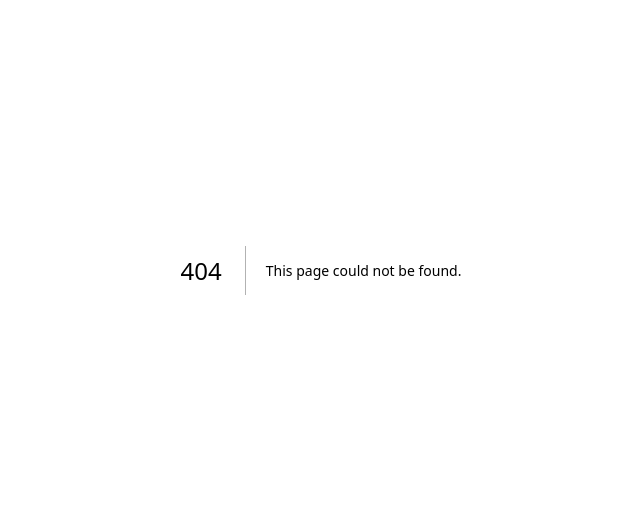
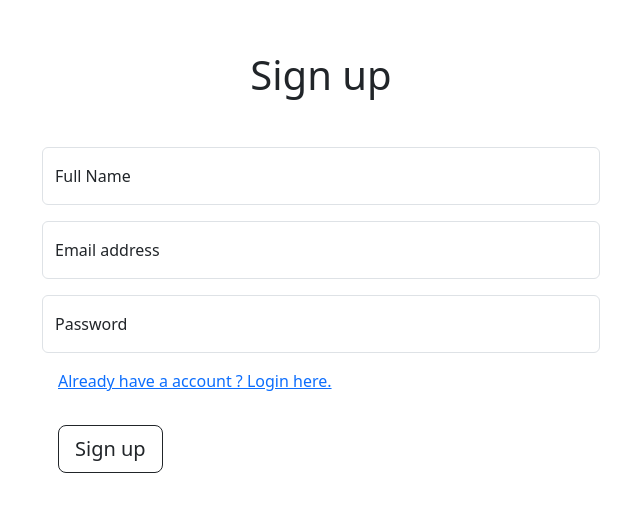
Before and after one commit to ataur39n-sharif/docs-sharing-frontend, a Next.js app: page /signup in a window 1280 px wide. Before the commit this address had no page. Shown: the part 130-642 px from the top of the page, without its empty margins (319-959 px from the left). Built offline with nearby package versions, Linux system fonts and the light colour scheme.

Commit message:
basic login and register page added

```diff
--- a/src/Redux/features/Socket/socket.slice.ts
+++ b/src/Redux/features/Socket/socket.slice.ts
@@ -30,19 +30,21 @@ const SocketSlice = createSlice({
                         id: action.payload.id
                     }
                 })
-                // newSocket.emit('hello', newSocket)
                 newSocket.on('connection', () => {
                 })
-
-                console.log(newSocket);
                 state.socket = newSocket as any
             }
         },
+        updateLogs: (state, action: PayloadAction<TLog>) => {
+            console.log(action.payload);
+
+            state.logs.push(action.payload)
+        }
     }
 })
 
 export const {
-    connectSocket
+    connectSocket, updateLogs
 } = SocketSlice.actions
 
 export default SocketSlice.reducer;
--- /dev/null
+++ b/src/pages/signup.tsx
@@ -0,0 +1,43 @@
+import Link from "next/link"
+import { Button, FloatingLabel, Form } from "react-bootstrap"
+
+const SignUp = () => {
+    return (
+        <div className="container d-flex justify-content-center align-items-center" style={{
+            height: '100vh'
+        }}>
+            <div className="w-50">
+                <h1 className="mb-5 text-center">Sign up</h1>
+                <div >
+                    <FloatingLabel
+                        controlId="floatingInput"
+                        label="Full Name"
+                        className="mb-3"
+                    >
+                        <Form.Control type="text" placeholder="Alex Devin" />
+                    </FloatingLabel>
+                    <FloatingLabel
+                        controlId="floatingInput"
+                        label="Email address"
+                        className="mb-3"
+                    >
+                        <Form.Control type="email" placeholder="name@example.com" />
+                    </FloatingLabel>
+                    <FloatingLabel controlId="floatingPassword" label="Password">
+                        <Form.Control type="password" placeholder="Password" />
+                    </FloatingLabel>
+                    <div className="m-3">
+                        <Link href={'/signin'} className="">
+                            Already have a account ? Login here.
+                        </Link>
+                    </div>
+                    <div className="p-3" >
+                        <Button size="lg" variant="outline-dark">Sign up</Button>
+                    </div>
+                </div>
+            </div>
+        </div>
+    )
+}
+
+export default SignUp
```
Also changed, not shown: src/components/chat/index.tsx (+18 -6 lines), src/pages/edit-document.tsx (+5 -12 lines), src/pages/signin.tsx (added, +36 -0 lines).
